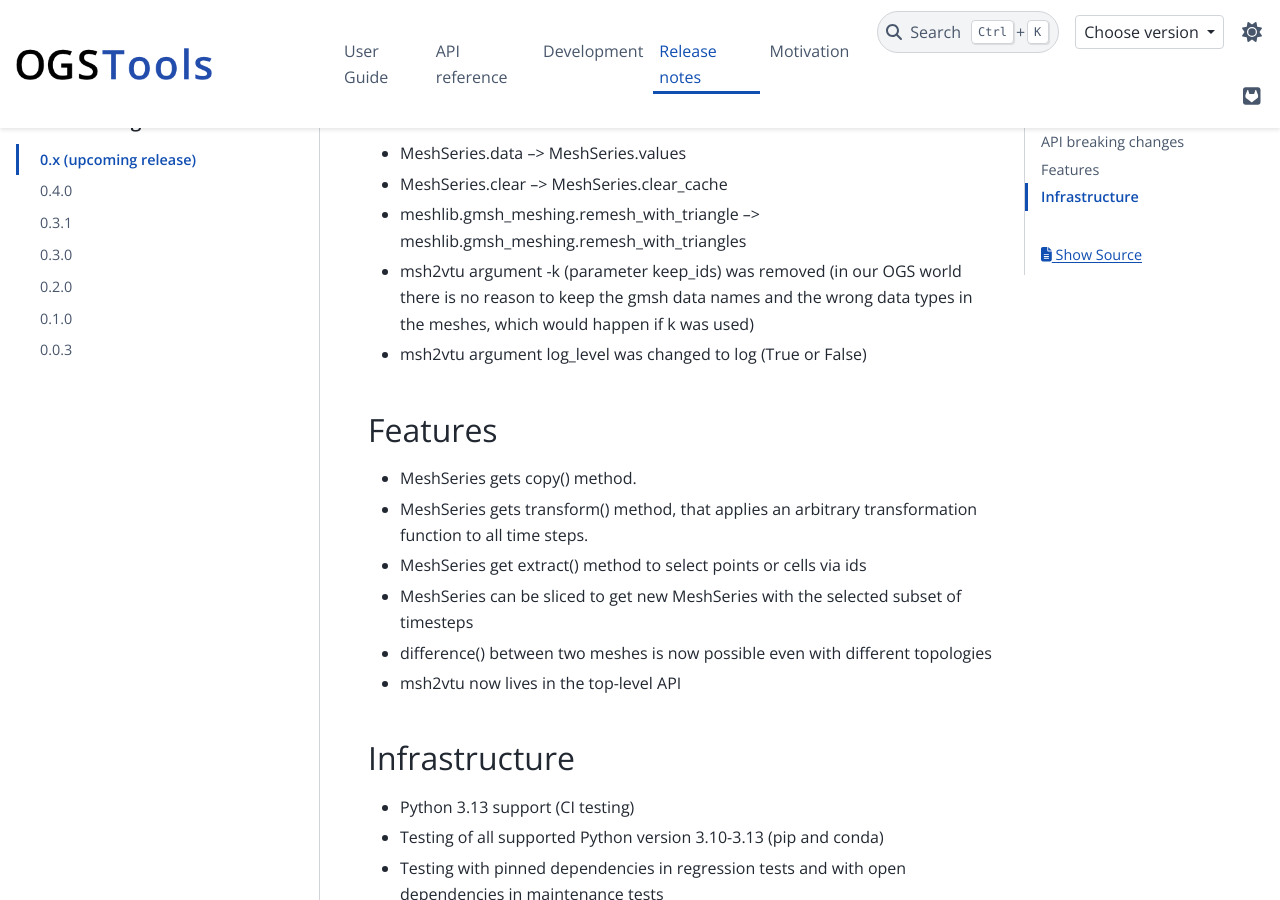
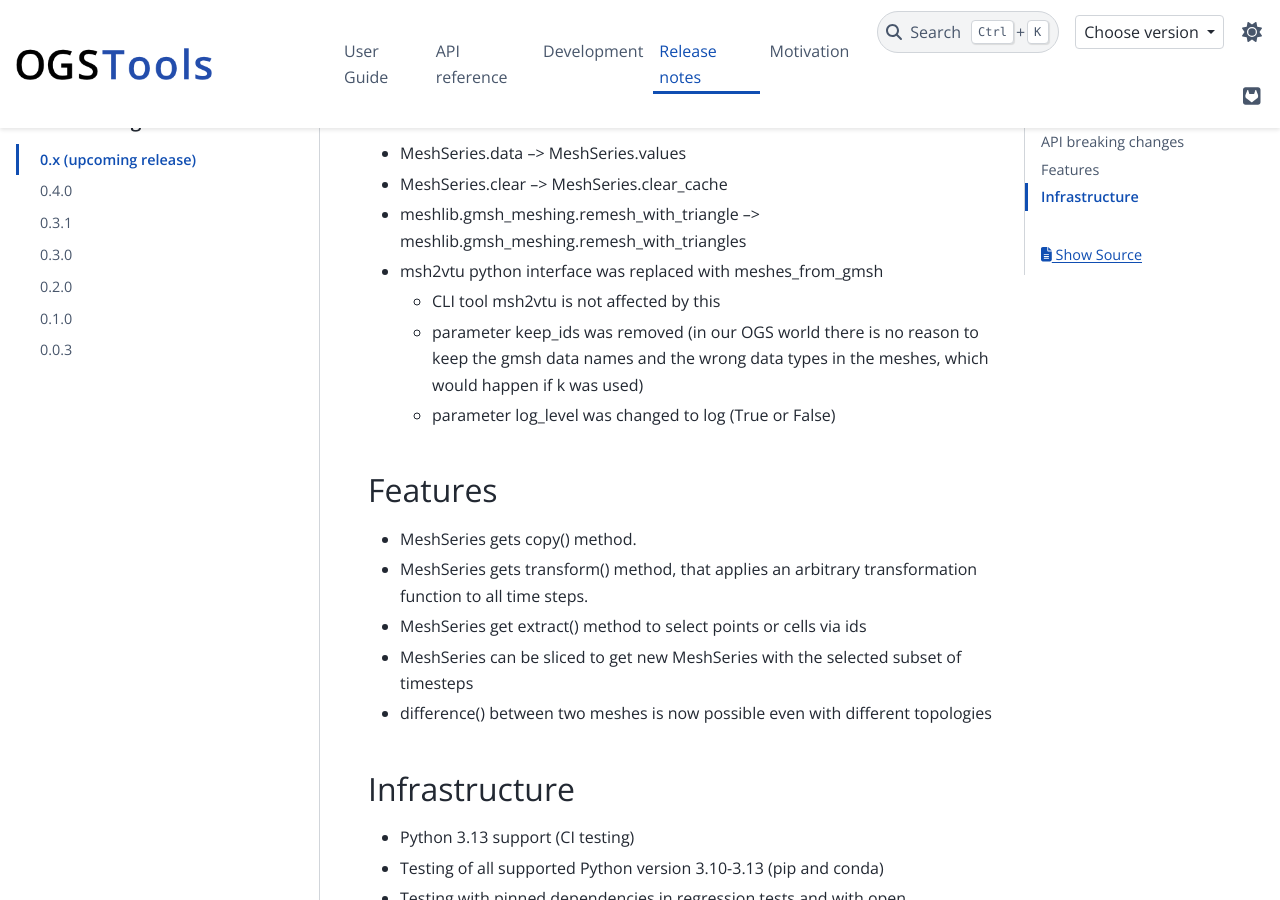
Before and after one commit to ufz/ogstools, a Sphinx documentation site: the page built from docs/releases/ogstools-0.x.md, in a window 1280 px wide and 900 px high, scrolled down 303 px. Built offline with Sphinx 7.4.7 and the PyData theme 0.15.4, drawn with Linux system fonts in a browser that asks for light colours; pages that are not in the unit, such as notebooks, are missing from menus; the version number could not be read and is left out; comment, search, counter and statistics services are not loaded.

Commit message:
[docs] fix release notes

```diff
--- a/docs/releases/ogstools-0.x.md
+++ b/docs/releases/ogstools-0.x.md
@@ -7,8 +7,10 @@ This is not released yet!
 - MeshSeries.data --> MeshSeries.values
 - MeshSeries.clear --> MeshSeries.clear_cache
 - meshlib.gmsh_meshing.remesh_with_triangle --> meshlib.gmsh_meshing.remesh_with_triangles
-- msh2vtu argument -k (parameter keep_ids) was removed (in our OGS world there is no reason to keep the gmsh data names and the wrong data types in the meshes, which would happen if k was used)
-- msh2vtu argument log_level was changed to log (True or False)
+- msh2vtu python interface was replaced with meshes_from_gmsh
+  - CLI tool msh2vtu is not affected by this
+  - parameter keep_ids was removed (in our OGS world there is no reason to keep the gmsh data names and the wrong data types in the meshes, which would happen if k was used)
+  - parameter log_level was changed to log (True or False)
 
 ## Features
 
@@ -17,7 +19,6 @@ This is not released yet!
 - MeshSeries get extract() method to select points or cells via ids
 - MeshSeries can be sliced to get new MeshSeries with the selected subset of timesteps
 - difference() between two meshes is now possible even with different topologies
-- msh2vtu now lives in the top-level API
 
 ## Infrastructure
 
```
